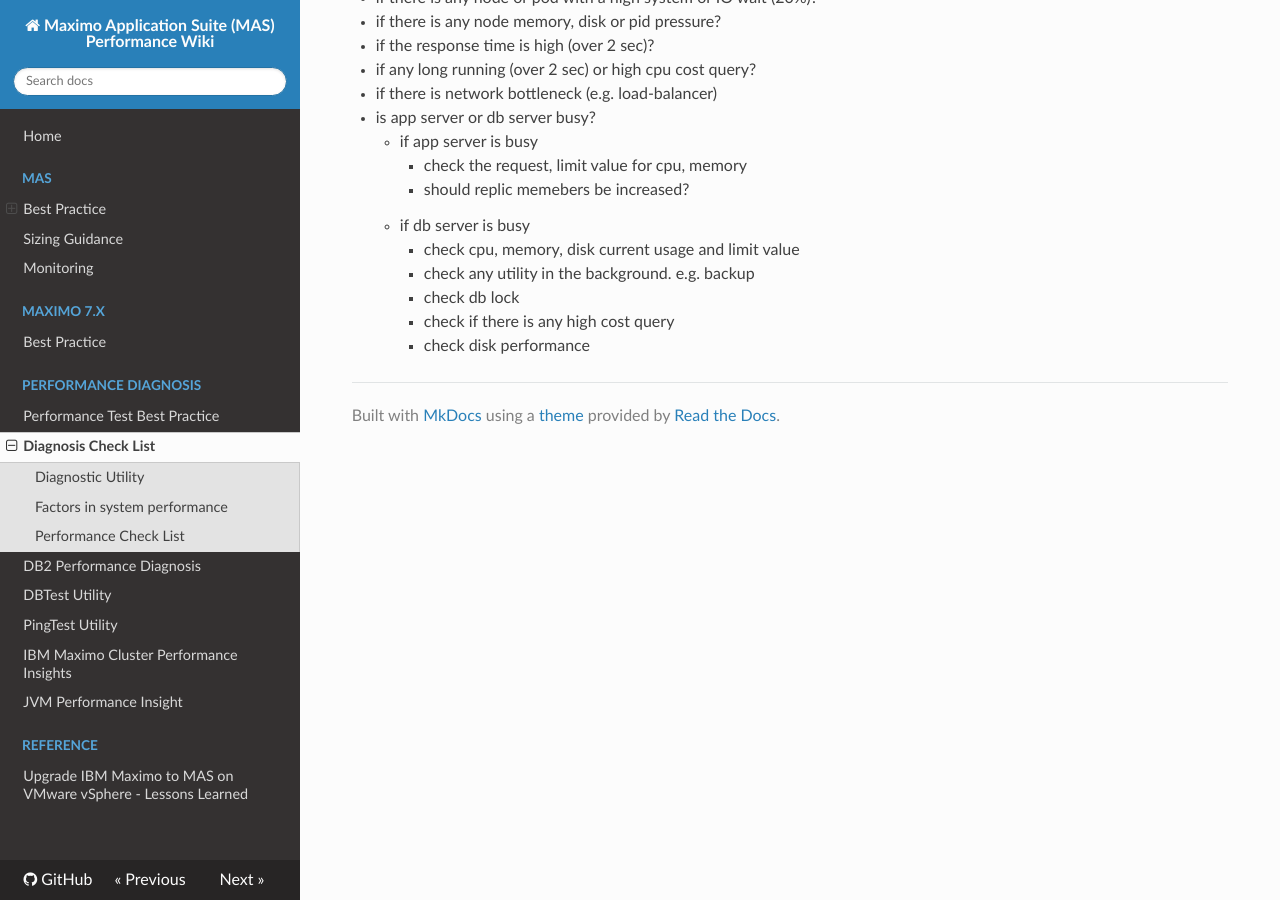
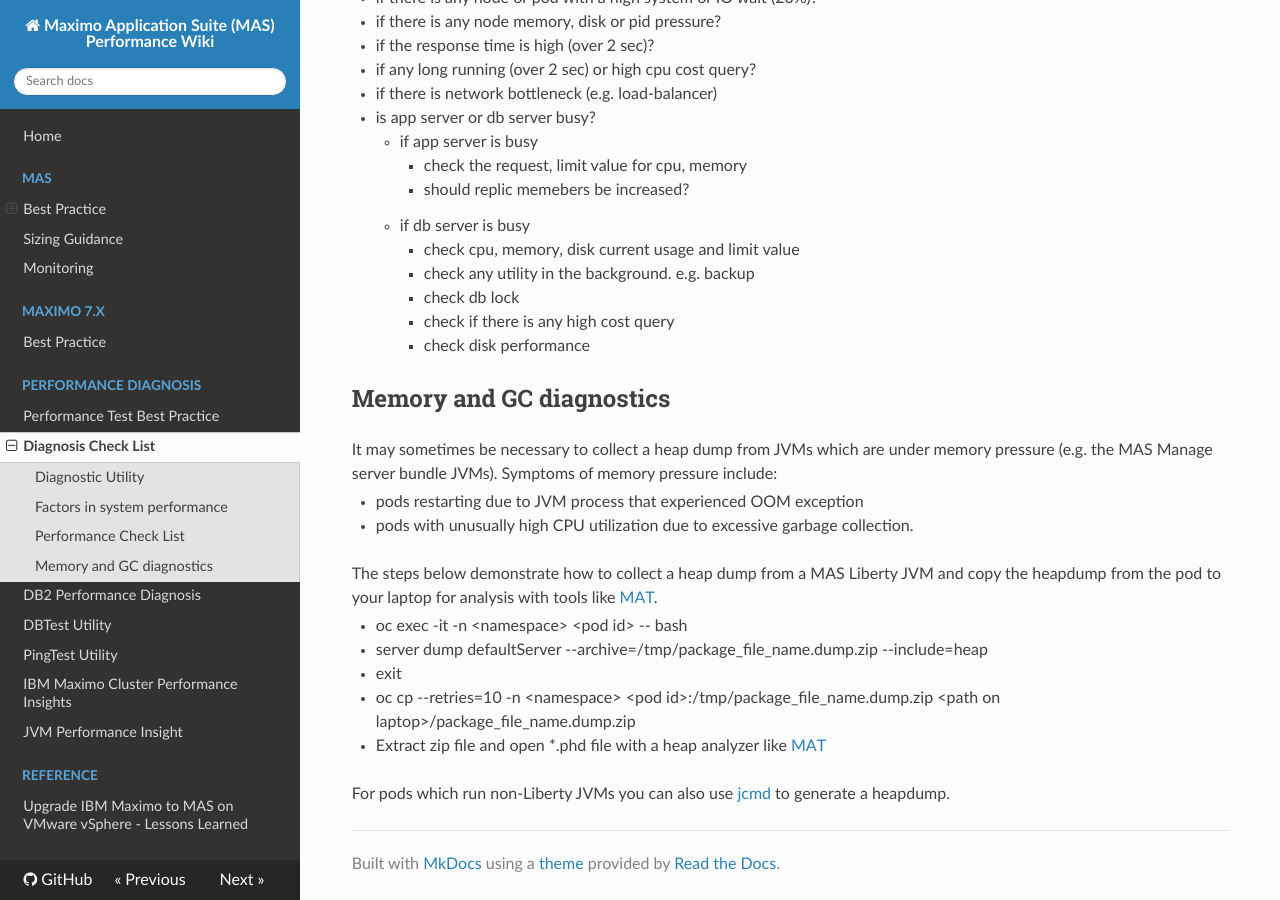
Before and after one commit to ibm-mas/mas-performance, an MkDocs documentation site: the page built from docs/pd/checklist.md, in a window 1280 px wide and 900 px high, scrolled down 1601 px. Built offline with MkDocs 1.6.1, drawn with Linux system fonts in a browser that asks for light colours; nearby versions of some CDN libraries.

Commit message:
[patch] added procedure for generating/downloading liberty heapdump

```diff
--- a/docs/pd/checklist.md
+++ b/docs/pd/checklist.md
@@ -41,7 +41,6 @@
 * Integration with other systems using the integration framework
 * Troubleshooting
 
-
 ## Performance Check List
 
 - check node status. e.g. any NOT Ready worker nodes
@@ -64,3 +63,20 @@
         - check db lock
         - check if there is any high cost query
         - check disk performance
+
+## Memory and GC diagnostics
+
+It may sometimes be necessary to collect a heap dump from JVMs which are under memory pressure (e.g. the MAS Manage server bundle JVMs). Symptoms of memory pressure include:
+
+- pods restarting due to JVM process that experienced OOM exception
+- pods with unusually high CPU utilization due to excessive garbage collection.
+
+The steps below demonstrate how to collect a heap dump from a MAS Liberty JVM and copy the heapdump from the pod to your laptop for analysis with tools like [MAT](https://wiki.eclipse.org/MemoryAnalyzer/).
+
+- oc exec -it -n &lt;namespace&gt; &lt;pod id&gt; -- bash
+- server dump defaultServer --archive=/tmp/package_file_name.dump.zip --include=heap
+- exit
+- oc cp --retries=10 -n &lt;namespace&gt; &lt;pod id&gt;:/tmp/package_file_name.dump.zip &lt;path on laptop&gt;/package_file_name.dump.zip
+- Extract zip file and open *.phd file with a heap analyzer like [MAT](https://wiki.eclipse.org/MemoryAnalyzer/)
+
+For pods which run non-Liberty JVMs you can also use [jcmd](https://help.eclipse.org/latest/index.jsp?topic=%2Forg.eclipse.mat.ui.help%2Ftasks%2Facquiringheapdump.html) to generate a heapdump.
```
